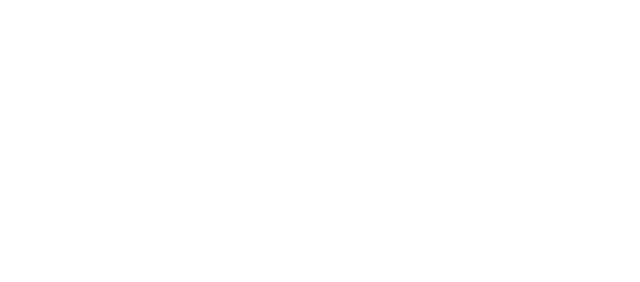
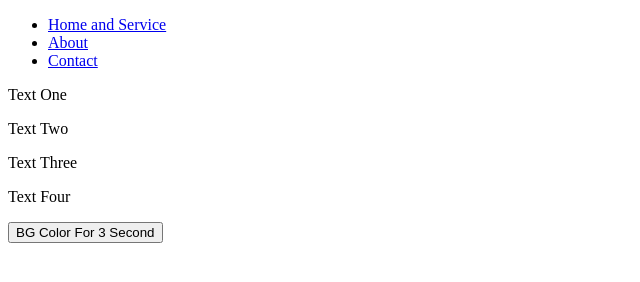
Before and after one commit to Tusar78/Reset-7, a plain HTML site: page Milestone-05/Dom/index.html in a window 1280 px wide. Shown: the whole page, without its empty margins (0-640 px from the left). Drawn offline with Linux system fonts and the light colour scheme.

Commit message:
Last update

```diff
--- a/Milestone-05/Dom/assets/app.js
+++ b/Milestone-05/Dom/assets/app.js
@@ -0,0 +1,11 @@
+const addColor = document.querySelector(".myBtn");
+addColor.addEventListener("click", () => {
+  document.body.style.backgroundColor = "lightgreen";
+});
+
+setTimeout(() => {
+  document.body.style.backgroundColor = "";
+}, 3000);
+
+
+const box = document.querySelector(".box");
--- a/Milestone-05/Dom/index.html
+++ b/Milestone-05/Dom/index.html
@@ -1,13 +1,32 @@
 <!DOCTYPE html>
 <html lang="en">
-<head>
-    <meta charset="UTF-8">
-    <meta name="viewport" content="width=device-width, initial-scale=1.0">
+  <head>
+    <meta charset="UTF-8" />
+    <meta name="viewport" content="width=device-width, initial-scale=1.0" />
+
     <title>DOM</title>
-</head>
-<body>
+  </head>
+  <body>
+    <section class="hero">
+      <nav>
+        <ul>
+          <li>
+            <a href="#">Home and Service</a>
+          </li>
+          <li><a href="#">About</a></li>
+          <li><a href="#">Contact</a></li>
+        </ul>
+      </nav>
+    </section>
+    <div class="box">
+      <p>Text One</p>
+      <p>Text Two</p>
+      <p>Text Three</p>
+      <p>Text Four</p>
+    </div>
 
+    <button class="myBtn">BG Color For 3 Second</button>
 
     <script src="./assets/app.js"></script>
-</body>
+  </body>
 </html>
```
